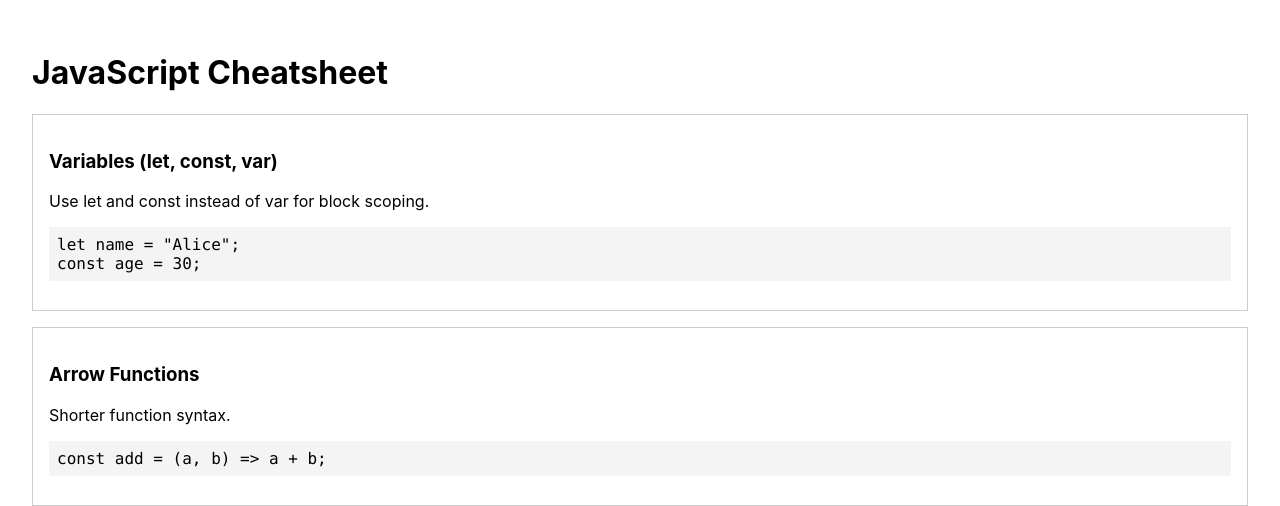
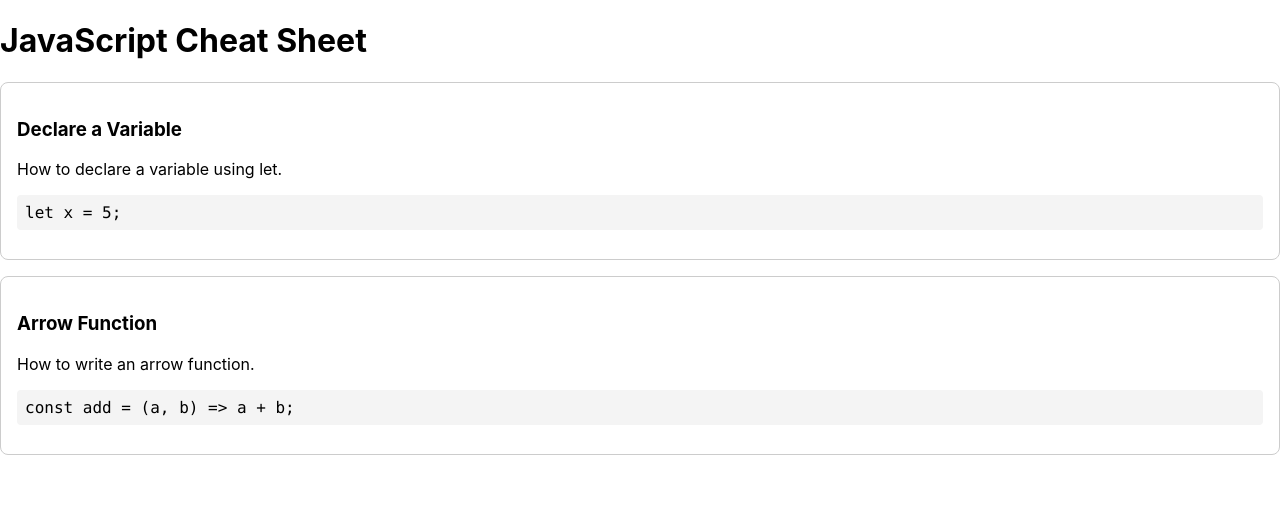
Before and after one commit to Jetrossgalinato/jstutor, a React (Create React App) app: page / in a window 1280 px wide. Shown: the top 506 px of the page. Built offline with nearby package versions, Linux system fonts and the light colour scheme.

Commit message:
added initial code on CheatCard and CheatList

```diff
--- a/src/App.tsx
+++ b/src/App.tsx
@@ -1,16 +1,11 @@
 import React from 'react';
-import CheatCard from './components/CheatCard';
-import { cheatsheetData } from './data/cheatsheetData';
+import CheatList from './components/CheatList';
 
-const App: React.FC = () => {
-  return (
-    <div style={{ padding: '2rem' }}>
-      <h1>JavaScript Cheatsheet</h1>
-      {cheatsheetData.map((item, index) => (
-        <CheatCard key={index} item={item} />
-      ))}
-    </div>
-  );
-};
+const App: React.FC = () => (
+  <div>
+    <h1>JavaScript Cheat Sheet</h1>
+    <CheatList />
+  </div>
+);
 
 export default App;
--- a/src/components/CheatCard.tsx
+++ b/src/components/CheatCard.tsx
@@ -1,5 +1,5 @@
 import React from 'react';
-import { CheatItem } from '../data/cheatsheetData';
+import { CheatItem } from '../types';
 
 type Props = {
   item: CheatItem;
@@ -7,10 +7,10 @@ type Props = {
 
 const CheatCard: React.FC<Props> = ({ item }) => {
   return (
-    <div style={{ border: '1px solid #ccc', padding: '1rem', margin: '1rem 0' }}>
+    <div style={{ border: '1px solid #ccc', padding: '1rem', margin: '1rem 0', borderRadius: '8px', background: '#fff' }}>
       <h3>{item.title}</h3>
       <p>{item.description}</p>
-      <pre style={{ background: '#f4f4f4', padding: '0.5rem' }}>
+      <pre style={{ background: '#f4f4f4', padding: '0.5rem', borderRadius: '4px', overflowX: 'auto' }}>
         <code>{item.code}</code>
       </pre>
     </div>
--- a/src/components/CheatList.tsx
+++ b/src/components/CheatList.tsx
@@ -1,19 +1,13 @@
 import React from 'react';
+import { cheatsheetData } from '../data/cheatsheetData';
 import CheatCard from './CheatCard';
-import { CheatItem } from '../data/cheatsheetData';
 
-type Props = {
-  items: CheatItem[];
-};
-
-const CheatList: React.FC<Props> = ({ items }) => {
-  return (
-    <div>
-      {items.map((item, index) => (
-        <CheatCard key={index} item={item} />
-      ))}
-    </div>
-  );
-};
+const CheatList: React.FC = () => (
+  <div>
+    {cheatsheetData.map((item, idx) => (
+      <CheatCard key={idx} item={item} />
+    ))}
+  </div>
+);
 
 export default CheatList;
--- a/src/data/cheatsheetData.ts
+++ b/src/data/cheatsheetData.ts
@@ -1,22 +1,15 @@
-export interface CheatItem {
-  title: string;
-  description: string;
-  code: string;
-  category: string;
-}
+import { CheatItem } from '../types';
 
 export const cheatsheetData: CheatItem[] = [
   {
-    title: "Variables (let, const, var)",
-    description: "Use let and const instead of var for block scoping.",
-    code: `let name = "Alice";\nconst age = 30;`,
-    category: "Basics",
+    title: "Declare a Variable",
+    description: "How to declare a variable using let.",
+    code: "let x = 5;"
   },
   {
-    title: "Arrow Functions",
-    description: "Shorter function syntax.",
-    code: `const add = (a, b) => a + b;`,
-    category: "Functions",
-  },
-  // Add more...
+    title: "Arrow Function",
+    description: "How to write an arrow function.",
+    code: "const add = (a, b) => a + b;"
+  }
+  // Add more items as needed
 ];
```
